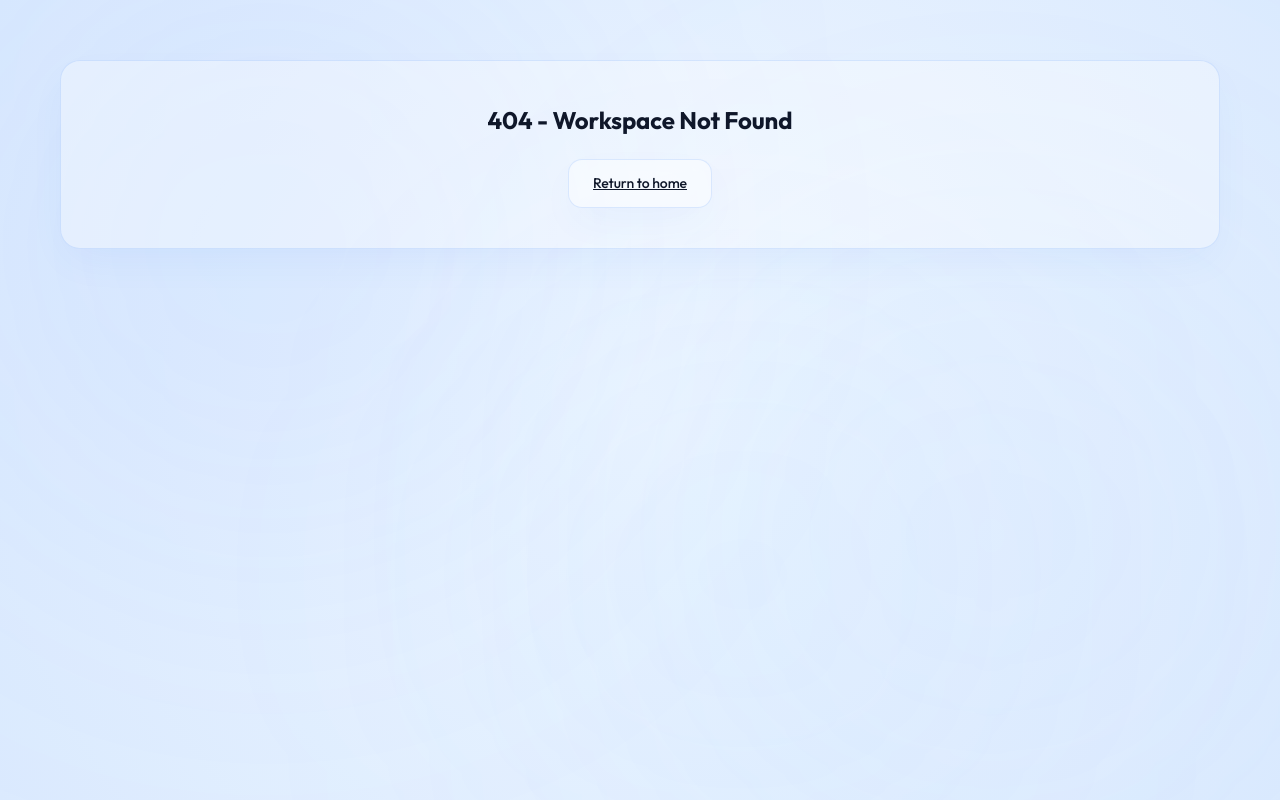
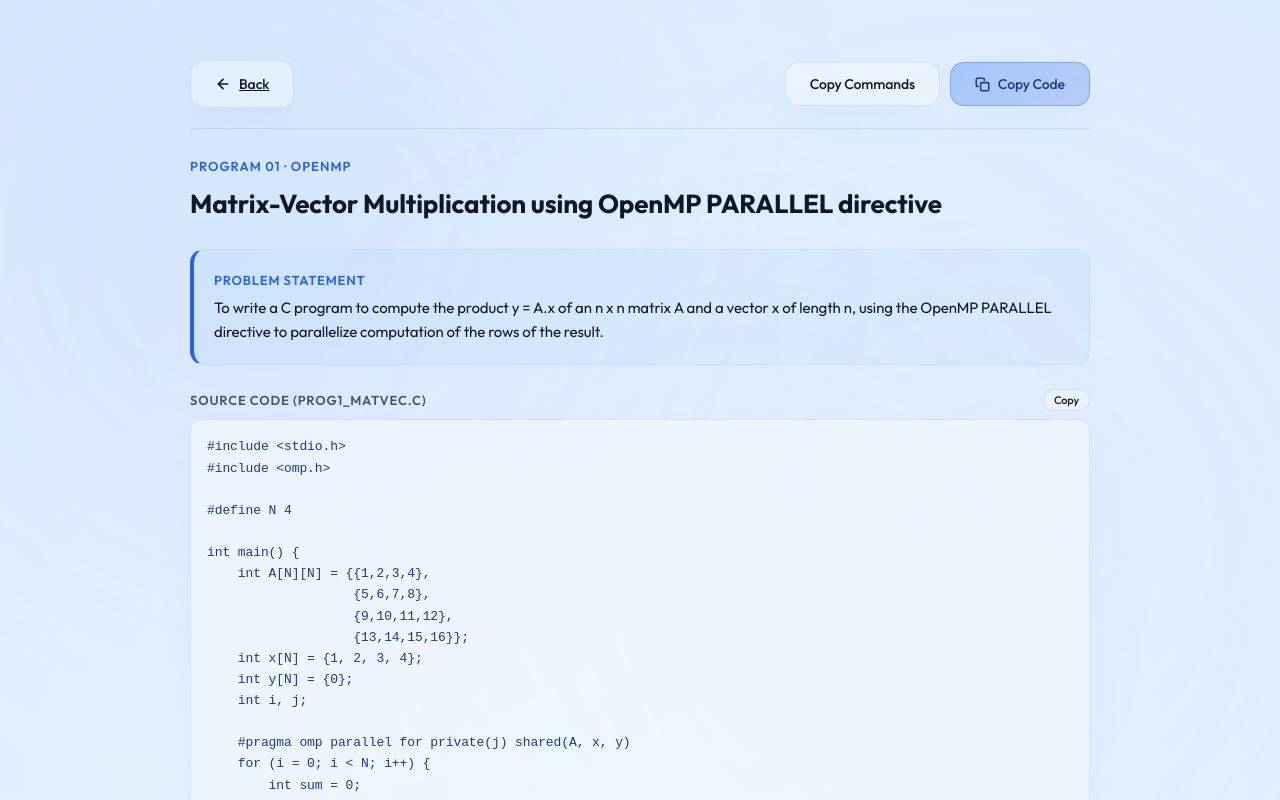
Before and after one commit to Chiranth-Janardhan-moger/parallel-computing, a React (Vite) app: page /1 in a window 1280 px wide. Before the commit this address had no page. Shown: the top 800 px of the page. Built offline with nearby package versions, Linux system fonts and the light colour scheme.

Commit message:
Support direct deep linking and resilient routing for card URLs

```diff
--- /dev/null
+++ b/public/404.html
@@ -0,0 +1,17 @@
+<!doctype html>
+<html lang="en">
+  <head>
+    <meta charset="UTF-8" />
+    <link rel="icon" type="image/svg+xml" href="/favicon.svg" />
+    <meta name="viewport" content="width=device-width, initial-scale=1.0" />
+    <link rel="preconnect" href="https://fonts.googleapis.com" />
+    <link rel="preconnect" href="https://fonts.gstatic.com" crossorigin />
+    <link href="https://fonts.googleapis.com/css2?family=Fira+Code:wght@400;500&family=Outfit:wght@300;400;500;600;700&display=swap" rel="stylesheet" />
+    <title>Parallel Computing Laboratory | BCSL706</title>
+    <meta name="description" content="Parallel Computing Laboratory (BCSL706) - Complete OpenMP and MPI lab programs, compilation commands, and sample outputs." />
+  </head>
+  <body>
+    <div id="root"></div>
+    <script type="module" src="/src/main.jsx"></script>
+  </body>
+</html>
--- a/src/App.jsx
+++ b/src/App.jsx
@@ -30,6 +30,8 @@ export default function App() {
         <Routes>
           <Route path="/" element={<MainLayout />} />
           <Route path="/card/:id" element={<CardDetail />} />
+          <Route path="/card/:id/*" element={<CardDetail />} />
+          <Route path="/:id" element={<CardDetail />} />
           <Route path="*" element={
             <div className="glass-panel" style={{ padding: '40px', textAlign: 'center' }}>
               <h2>404 - Workspace Not Found</h2>
--- a/src/components/CardDetail.jsx
+++ b/src/components/CardDetail.jsx
@@ -1,24 +1,32 @@
-import { useState, useEffect } from 'react';
+import { useState } from 'react';
 import { useParams, Link } from 'react-router-dom';
 import experimentsData from '../data/experiments.json';
 import Toast from './Toast';
 
 export default function CardDetail() {
   const { id } = useParams();
-  const [experiment, setExperiment] = useState(null);
   const [toastMessage, setToastMessage] = useState('');
   const [toastVisible, setToastVisible] = useState(false);
 
-  useEffect(() => {
-    const found = experimentsData.find((item) => String(item.id) === String(id));
-    setExperiment(found || null);
-  }, [id]);
+  // Synchronous lookup: handles "4", "04", number 4, or filename like "prog4"
+  const rawId = id ? String(id).trim() : '';
+  const cleanNum = rawId.replace(/^0+/, '') || '0';
+  const experiment = experimentsData.find(
+    (item) =>
+      String(item.id) === rawId ||
+      String(item.id) === cleanNum ||
+      Number(item.number) === Number(rawId) ||
+      item.file.toLowerCase().includes(rawId.toLowerCase())
+  );
 
   if (!experiment) {
     return (
-      <div className="glass-panel" style={{ padding: '40px', textAlign: 'center' }}>
-        <h2>Exercise Not Found</h2>
-        <Link to="/" className="glass-btn" style={{ marginTop: '20px' }}>Back to Home</Link>
+      <div className="glass-panel" style={{ padding: '40px', textAlign: 'center', maxWidth: '600px', margin: '40px auto' }}>
+        <h2 style={{ fontSize: '22px', fontWeight: '600', marginBottom: '8px' }}>Exercise Not Found</h2>
+        <p style={{ color: 'var(--text-secondary)', fontSize: '14px', marginBottom: '20px' }}>
+          No exercise matches identifier "{id}". Valid numbers are 1 to 9.
+        </p>
+        <Link to="/" className="glass-btn glass-btn-primary">Return to Laboratory</Link>
       </div>
     );
   }
@@ -82,9 +90,8 @@ export default function CardDetail() {
         padding: '20px',
         background: 'rgba(59, 130, 246, 0.04)',
         borderRadius: '14px',
-        borderLeft: '4px solid var(--accent-primary)',
         border: '1px solid rgba(59, 130, 246, 0.1)',
-        borderLeftWidth: '4px'
+        borderLeft: '4px solid var(--accent-primary)'
       }}>
         <h4 style={{ fontSize: '13px', fontWeight: '600', textTransform: 'uppercase', letterSpacing: '0.8px', color: 'var(--accent-primary)' }}>
           Problem Statement
```
